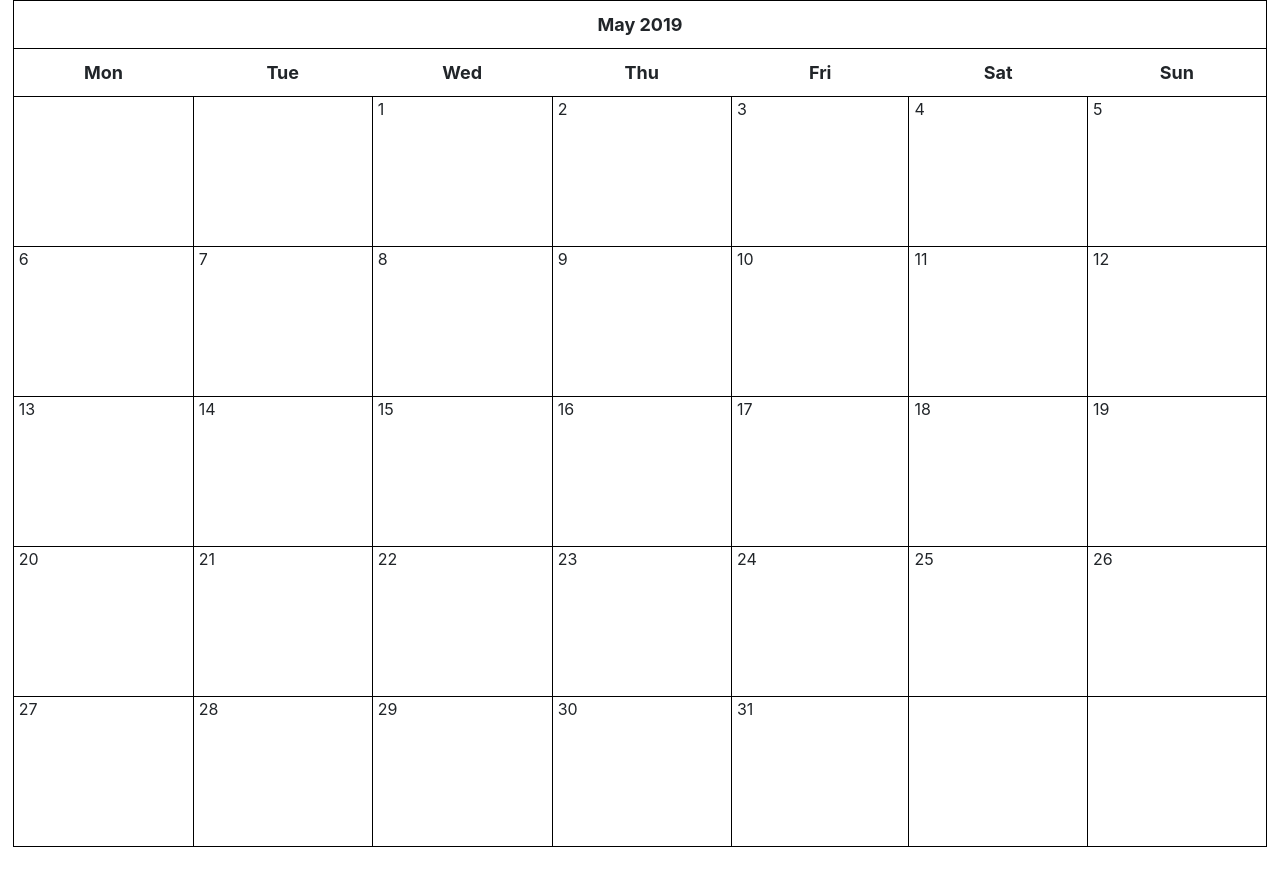
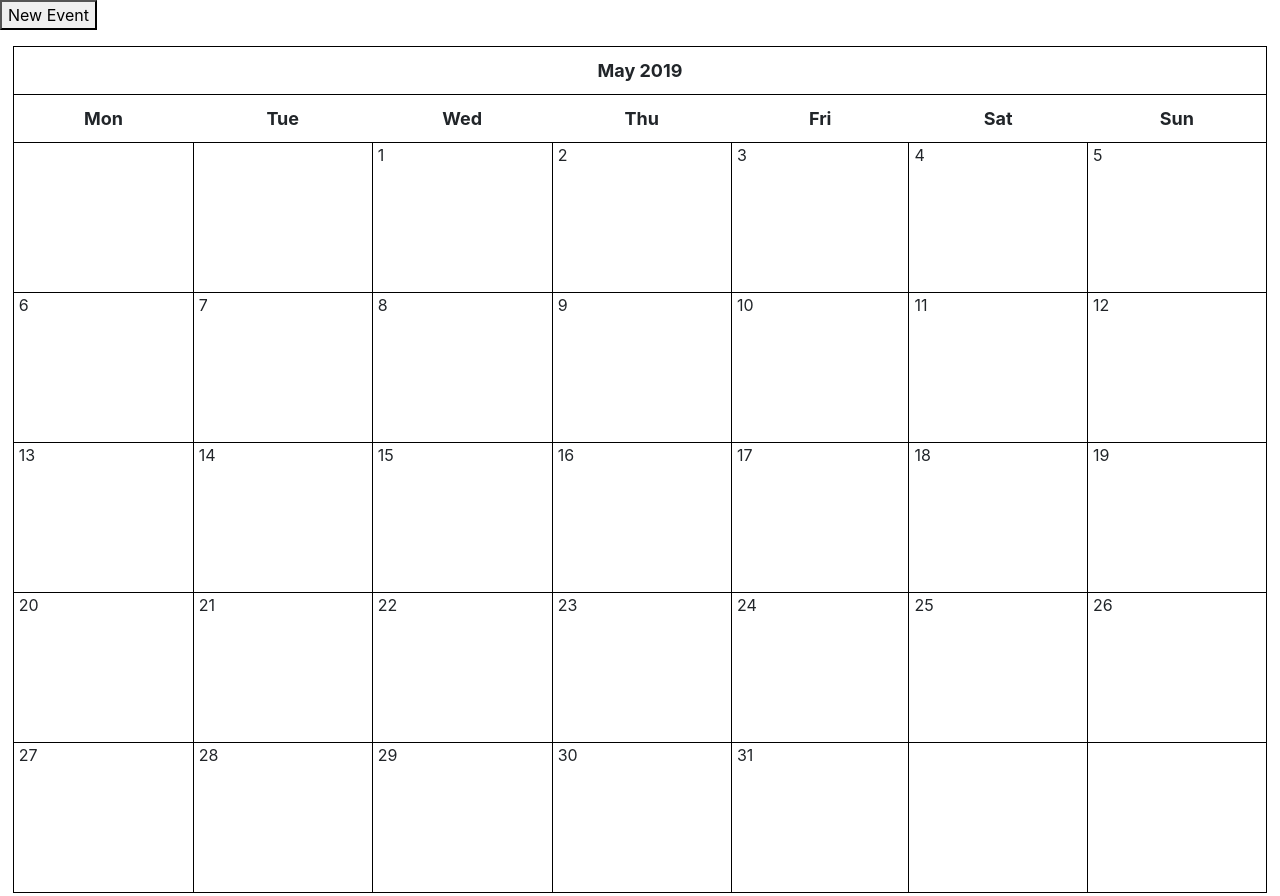
Before and after one commit to JakeBrackney/python_calendar, a Django app: page /calendar/ in a window 1280 px wide. Shown: the part 126-1022 px from the top of the page. Before the commit the page ends 973 px from the top, so only its background shows below. Run offline with Django 3.2, Linux system fonts and the light colour scheme; data that the repository does not hold is empty; some libraries are stand-ins or nearby versions.

Commit message:
added new event button to calendar Template

```diff
--- a/python_calendar/calendar_app/templates/calendar_app/calendar.html
+++ b/python_calendar/calendar_app/templates/calendar_app/calendar.html
@@ -1,5 +1,6 @@
 {% extends 'calendar_app/base.html' %}
 
 {% block content %}
+<p><a href="{% url 'event_form' %}"><button class='button'>New Event</button></a></p>
 {{ calendar }}
 {% endblock %}
```
